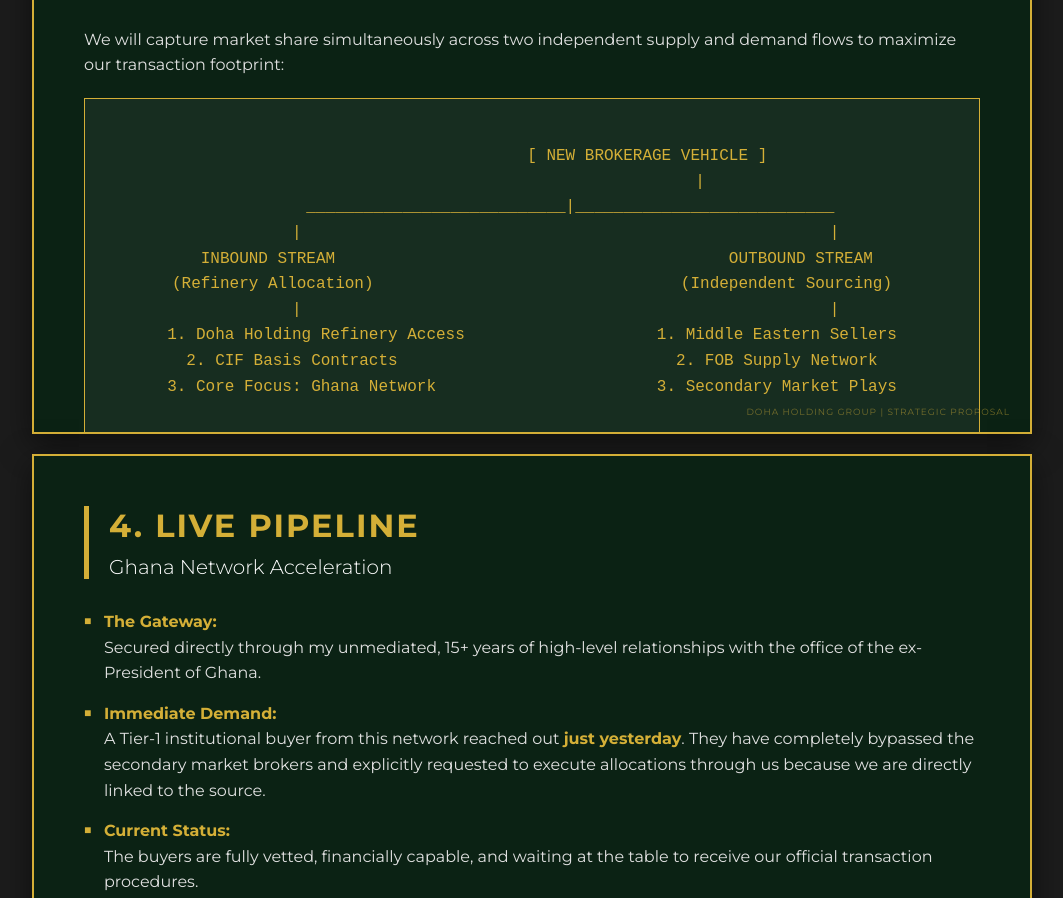
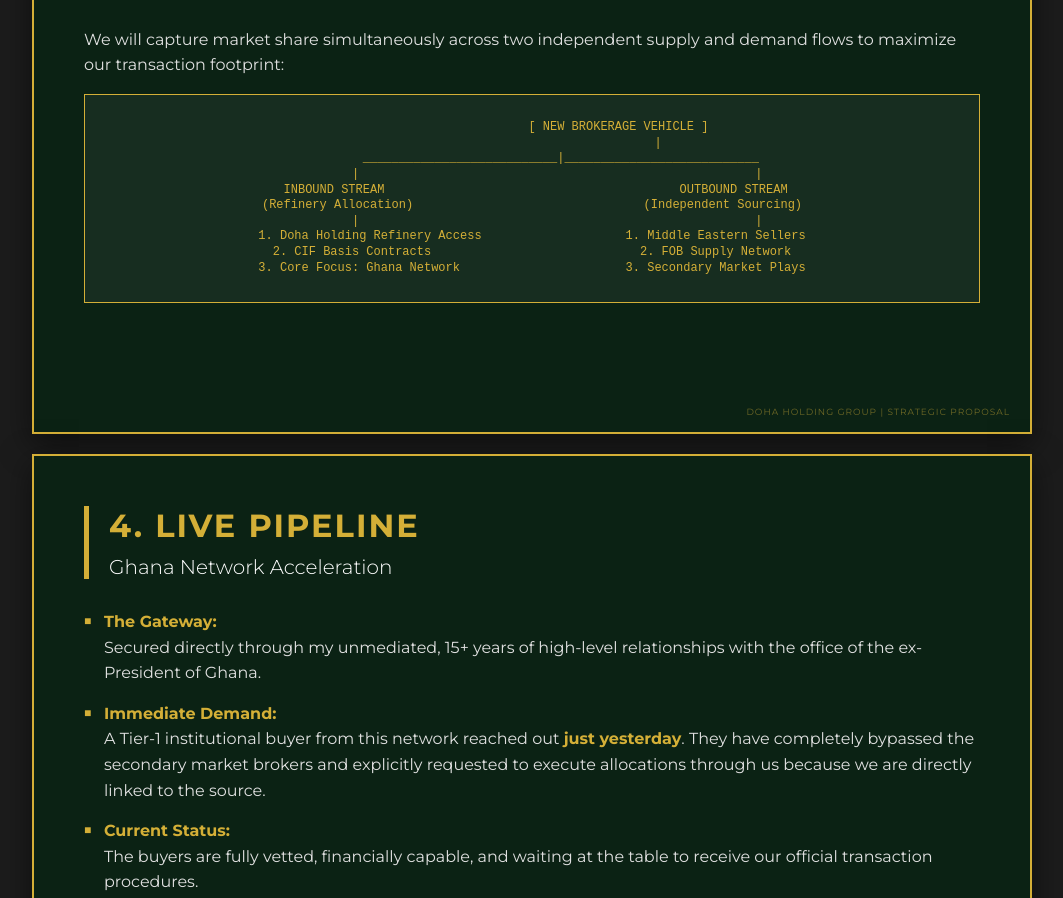
Before and after one commit to WinningTeamMindset/DOHA-PRESENTATION, a plain HTML site: page index.html in a window 1280 px wide. Shown: the part 1896-2794 px from the top of the page, without its empty margins (108-1171 px from the left). Drawn offline with Linux system fonts and the light colour scheme.

Commit message:
Refine diagram box styling for slide 6
Reduced padding and adjusted margins for the diagram box to fit slide 6. Updated font size and line height for better readability.

```diff
--- a/index.html
+++ b/index.html
@@ -98,15 +98,19 @@
             color: #d4af37;
         }
 
+        /* UPDATED DIAGRAM BOX - SMALLER FONT AND PADDING TO FIT SLIDE 6 */
         .diagram {
             background-color: rgba(255, 255, 255, 0.05);
-            padding: 20px;
+            padding: 10px;
             border: 1px solid #d4af37;
             text-align: center;
             font-family: monospace;
             white-space: pre;
             color: #d4af37;
-            margin-top: 20px;
+            margin-top: 15px;
+            margin-bottom: 15px;
+            font-size: 12px;
+            line-height: 1.3;
         }
 
         /* UPDATED COMPACT FOOTER */
```
